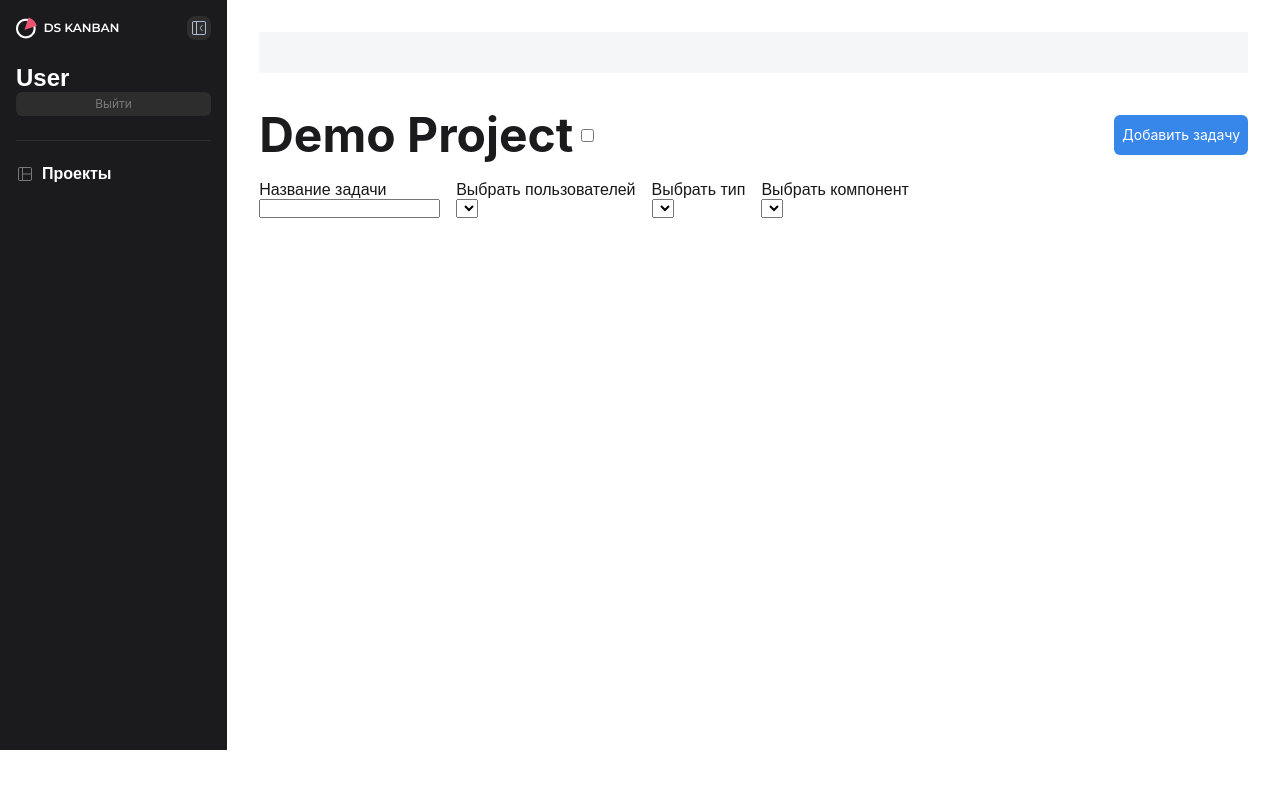
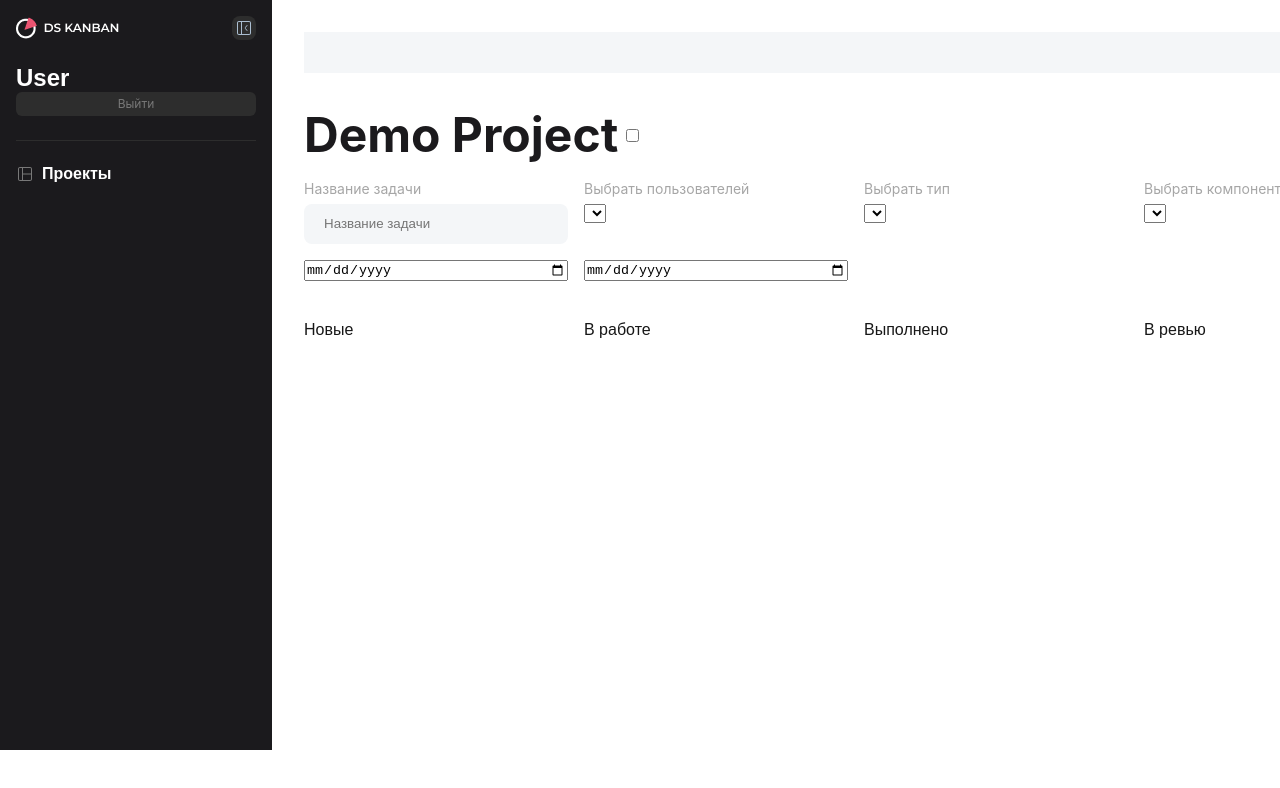
Before and after one commit to Vladimir-Seropol/kanban-task-tracker1, a Next.js app: page /Board in a window 1280 px wide. Shown: the top 788 px of the page. Built offline with nearby package versions, Linux system fonts and the light colour scheme.

Commit message:
изменения в Board

```diff
--- a/src/pages/Board/index.tsx
+++ b/src/pages/Board/index.tsx
@@ -44,30 +44,52 @@ export default function Board() {
               <Button text="Добавить задачу" type="button" />
             </div>
             <div className={style.board__right_selection}>
-              <div>
+              <div className={style.board__right_selection_item}>
                 <p>Название задачи</p>
-                <input type="text" />
+                <input type="text" placeholder="Название задачи" />
               </div>
-              <div>
+              <div className={style.board__right_selection_item}>
                 <p>Выбрать пользователей</p>
                 <select name="" id="">
                   Пользователь
                 </select>
               </div>
-              <div>
+              <div className={style.board__right_selection_item}>
                 <p>Выбрать тип</p>
                 <select name="" id="">
                   Выбрать тип
                 </select>
               </div>
-              <div>
+              <div className={style.board__right_selection_item}>
                 <p>Выбрать компонент</p>
                 <select name="" id="">
                   Выбрать компонент
                 </select>
               </div>
             </div>
-            <div className={style.board__right_tasks} />
+            <div className={style.board__right_date}>
+              <input
+                className={style.doard__right_date_input}
+                type="date"
+                id="startDate"
+                name="startDate"
+              />
+              <input
+                className={style.doard__right_date_input}
+                type="date"
+                id="endDate"
+                name="endDate"
+              />
+            </div>
+            <div className={style.board__right_tasks} >
+                <div className={style.board__right_tasks_item}>Новые</div>
+                <div className={style.board__right_tasks_item}>В работе</div>
+                <div className={style.board__right_tasks_item}>Выполнено</div>
+                <div className={style.board__right_tasks_item}>В ревью</div>
+                <div className={style.board__right_tasks_item}>Готовы к тестированию</div>
+                <div className={style.board__right_tasks_item}>В тестировании</div>
+                <div className={style.board__right_tasks_item}>Решены</div>
+            </div>
           </div>
         </div>
       </main>
--- a/src/pages/Board/style.module.css
+++ b/src/pages/Board/style.module.css
@@ -10,6 +10,7 @@
   flex-direction: column;
   gap: 24px;
   padding: 16px;
+  flex-shrink: 0;
 }
 
 .board__left_header {
@@ -32,6 +33,7 @@
   flex-direction: column;
   padding: 32px;
   width: 100%;
+  /* overflow: hidden; */
 }
 
 .board__right_header {
@@ -63,4 +65,66 @@
 .board__right_selection {
   display: flex;
   gap: 16px;
+  margin-bottom: 16px;
+  flex-wrap: wrap;
 }
+
+.board__right_selection_item {
+  width: 264px;
+}
+
+.board__right_selection_item p {
+  font-family: Inter;
+  font-size: 14px;
+  font-weight: 400;
+  line-height: 16.8px;
+  color: #a6a6a6;
+  margin-bottom: 6px;
+}
+
+.board__right_selection_item input {
+  width: 264px;
+  height: 40px;
+  border: none;
+  background: #f4f6f8;
+  padding: 11.5px 20px;
+  border-radius: 8px;
+}
+
+.board__right_selection_item input ::placeholder {
+  font-family: Inter;
+  font-size: 14px;
+  font-weight: 400;
+  line-height: 16.8px;
+  color: #a6a6a6;
+}
+
+.board__right_date {
+  display: flex;
+  justify-content: space-between;
+  gap: 16px;
+  align-items: center;
+  max-width: 544px;
+  flex-wrap: wrap;
+  margin-bottom: 40px;
+}
+
+.doard__right_date_input {
+  width: 264px;
+}
+
+.board__right_tasks{
+    display: flex;
+    gap: 16px;
+    overflow-x: auto;
+
+}
+
+.board__right_tasks_item{
+    display: flex;
+    flex-direction: column;
+    min-height: 550px;
+    width: 264px;
+    flex-shrink: 0;
+     overflow: hidden;
+}
```
